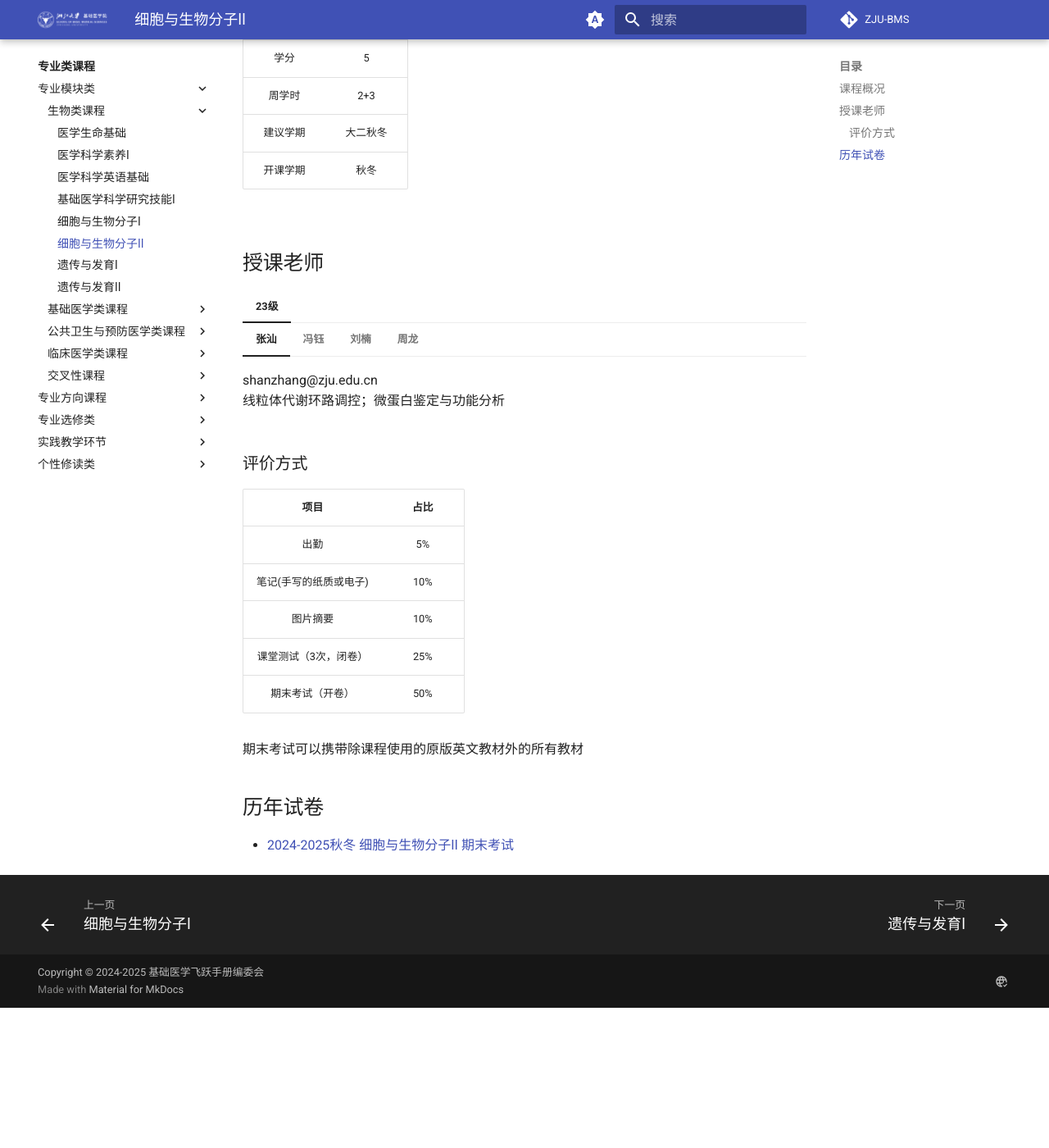
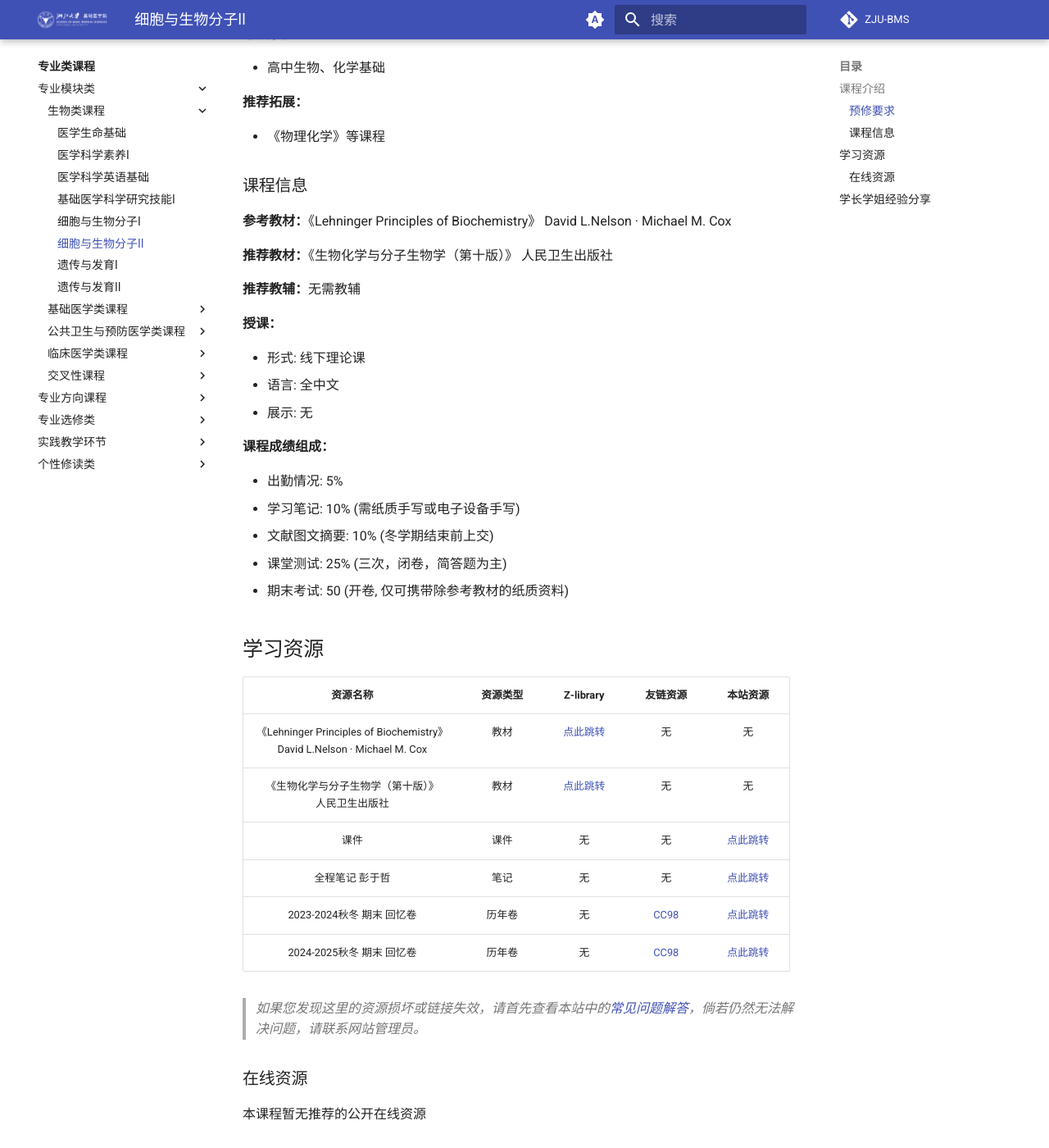
Before and after one commit to GuChL9/site-test, an MkDocs documentation site: the page built from docs/zhuanye/zymk/swl/xbyswfz2/xbyswfz2.md, in a window 1280 px wide and 1400 px high, scrolled down 423 px. Shown: the whole window at 82% size. Built offline with MkDocs 1.6.1 and Material for MkDocs 9.7.7, drawn with Linux system fonts in a browser that asks for light colours; comment, search, counter and statistics services are not loaded; before the commit the page ends 1652 px from its top, so only the background shows below that; some of the changed text lies outside the part shown.

Commit message:
Add files via upload

```diff
--- a/docs/zhuanye/zymk/swl/xbyswfz2/xbyswfz2.md
+++ b/docs/zhuanye/zymk/swl/xbyswfz2/xbyswfz2.md
@@ -4,55 +4,65 @@ coomments: true
 
 # 细胞与生物分子Ⅱ
 
-## 课程概况
+## 课程介绍
 
-Ⅱ重点在于生物分子，由三个老师分别讲三个部分（蛋白质与核酸；代谢反应；遗传）。多做笔记，及时弄懂，每个部分都是比较硬的。
-这门课程实际上是外院的生物化学等课程的合体
+本课程相当于临床医学，生物科学等专业的《生物化学》课程，包含生物分子、代谢反应、遗传学等内容，由四位老师合上。
 
-=== "23级"
+### 预修要求
 
-    |||
-    | :---: | :---: |
-    | 学分 | 5 |
-    | 周学时 | 2+3 |
-    | 建议学期 | 大二秋冬 |
-    | 开课学期 | 秋冬 |
+**必须掌握：**
 
-## 授课老师
+- 高中生物、化学基础
 
-=== "23级"
-    === "张汕"
+**推荐拓展：**
 
-        shanzhang@zju.edu.cn
-        线粒体代谢环路调控；微蛋白鉴定与功能分析
+- 《物理化学》等课程
 
-    === "冯钰"
+### 课程信息
 
-        yufengjay@zju.edu.cn
-        结构
+**参考教材：**《Lehninger Principles of Biochemistry》 David L.Nelson · Michael M. Cox
 
-    === "刘楠"
+**推荐教材：**《生物化学与分子生物学（第十版）》 人民卫生出版社
 
-        liun@zju.edu.cn
-        血液发育的表观遗传学
+**推荐教辅：**无需教辅
 
-    === "周龙"
+**授课：**
 
-        longzhou@zju.edu.cn
-        氧化磷酸化电子传递链；ATP合成酶结构与工作机制
+- 形式: 线下理论课
+- 语言: 全中文
+- 展示: 无
 
+**课程成绩组成：**
 
-### 评价方式
+- 出勤情况: 5%
+- 学习笔记: 10% (需纸质手写或电子设备手写)
+- 文献图文摘要: 10% (冬学期结束前上交)
+- 课堂测试: 25% (三次，闭卷，简答题为主)
+- 期末考试: 50 (开卷, 仅可携带除参考教材的纸质资料)
 
-| 项目 | 占比 |
-| :---: | :---: |
-| 出勤 | 5% |
-| 笔记(手写的纸质或电子) | 10% |
-| 图片摘要 | 10% |
-| 课堂测试（3次，闭卷） | 25% |
-| 期末考试（开卷） | 50% |
+## 学习资源
 
-期末考试可以携带除课程使用的原版英文教材外的所有教材
+| 资源名称 | 资源类型 | Z-library | 友链资源 | 本站资源 |
+|:---:|:---:|:---:|:---:|:---:|
+| 《Lehninger Principles of Biochemistry》 <br> David L.Nelson · Michael M. Cox | 教材 | [点此跳转](https://zh.101ml.store/dl/37457280/fbfbf1) | 无 | 无 |
+| 《生物化学与分子生物学（第十版）》 <br> 人民卫生出版社 | 教材 | [点此跳转](https://zh.101ml.store/dl/28422245/0ac8bc) | 无 | 无 |
+| 课件 | 课件 | 无 | 无 | [点此跳转](https://zjuers.com/) |
+| 全程笔记 彭于哲 | 笔记 | 无 | 无 | [点此跳转](https://zjuers.com/) |
+| 2023-2024秋冬 期末 回忆卷 | 历年卷 | 无 | [CC98](https://www.cc98.org/topic/6087340) | [点此跳转](细胞与生物分子II 2024-2025秋冬 期末考试.pdf) |
+| 2024-2025秋冬 期末 回忆卷 | 历年卷 | 无 | [CC98](https://www.cc98.org/topic/6087340) | [点此跳转](细胞与生物分子II 2024-2025秋冬 期末考试.pdf) |
 
-## 历年试卷
- - [2024-2025秋冬 细胞与生物分子Ⅱ 期末考试](细胞与生物分子II 2024-2025秋冬 期末考试.pdf)
+>*如果您发现这里的资源损坏或链接失效，请首先查看本站中的<a href="我也不知道指向哪里">常见问题解答</a>，倘若仍然无法解决问题，请联系网站管理员。*
+
+### 在线资源
+
+本课程暂无推荐的公开在线资源
+
+## 学长学姐经验分享
+
+**23级 何冠辰**
+
+> 这里是学习建议
+
+**24级 黄浩旸**
+
+> 这里是第二个学习建议
```
